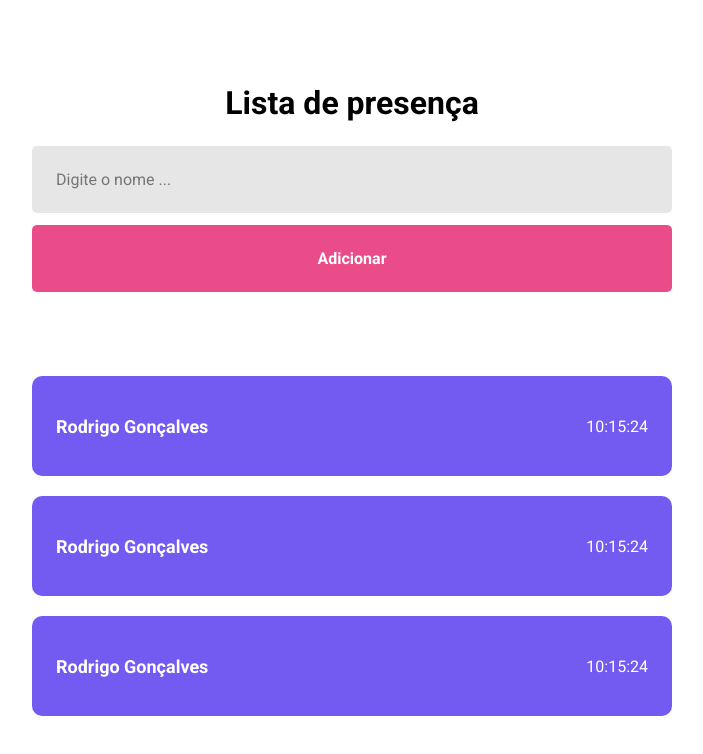
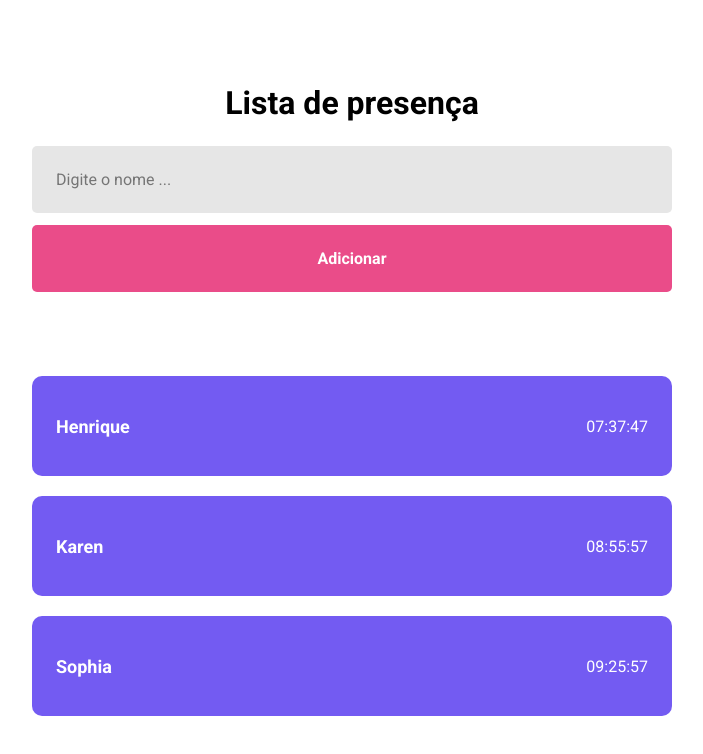
Before and after one commit to HenriqueVazquez/fundamentos-de-react, a React (Vite) app: page / in a window 1280 px wide. Shown: the top 754 px of the page, without its empty margins (288-991 px from the left). Built offline with nearby package versions, Linux system fonts and the light colour scheme.

Commit message:
Propriedades and Componentes

```diff
--- a/src/components/Card/index.jsx
+++ b/src/components/Card/index.jsx
@@ -1,10 +1,10 @@
 import './styles.css';
 
-export function Card() {
+export function Card({ name, time }) {
   return (
     <div className='card'>
-      <strong>Rodrigo Gonçalves</strong>
-      <small>10:15:24</small>
+      <strong>{name}</strong>
+      <small>{time}</small>
     </div>
   )
 
--- a/src/pages/Home/index.jsx
+++ b/src/pages/Home/index.jsx
@@ -9,9 +9,10 @@ export function Home() {
       <input type="text" placeholder="Digite o nome ..." />
       <button type="button">Adicionar</button>
 
-      <Card />
-      <Card />
-      <Card />
+      <Card name="Henrique" time="07:37:47" />
+      <Card name="Karen" time="08:55:57" />
+      <Card name="Sophia" time="09:25:57" />
+
 
     </div>
   )
```
